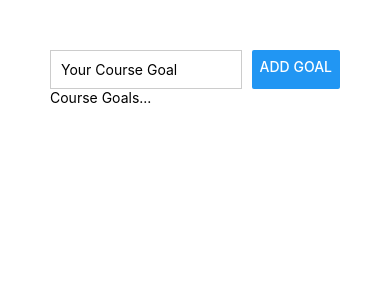
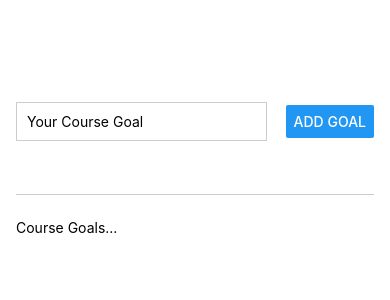
Before and after one commit to cliffgor/RNCourse, a React Native app: screen / in a window 390 px wide. Shown: the top 300 px of the page. Built offline with nearby package versions, Linux system fonts and the light colour scheme.

Commit message:
Add flex and few design attributes to the app, also add state to show what is being entered into the text input to show on the console when the onPress handler is passed clicking the button

```diff
--- a/App.js
+++ b/App.js
@@ -1,13 +1,26 @@
 import { Button, StyleSheet, Text, TextInput, View } from 'react-native';
 
+import {useState} from 'react';
+
 export default function App() {
+  const [enteredGoal, setEnteredGoal] = useState('');
+
+  function goalInputHandler(enteredText) {
+    setEnteredGoal(enteredText);
+  }
+
+  function addGoalHandler() {
+    console.log(enteredGoal);
+   }
+
+
   return (
     <View style={styles.appContainer}>
       <View style={styles.inputContainer}>
-        <TextInput style={styles.textInput} placeholder='Your Course Goal' />
-        <Button title='Add Goal' />
+        <TextInput style={styles.textInput} placeholder='Your Course Goal' onChangeText={goalInputHandler} />
+        <Button title='Add Goal' onPress={addGoalHandler} />
       </View>
-      <View>
+      <View style={styles.goalsContainer}>
         <Text>Course Goals...</Text>
       </View>
     </View>
@@ -16,17 +29,27 @@ export default function App() {
 
 const styles = StyleSheet.create({
   appContainer: {
-    padding: 50
+    flex: 1,
+    padding: 50,
+    paddingHorizontal: 16,
   },
   inputContainer: {
+    flex: 1,
     flexDirection: 'row',
     justifyContent: 'space-between',
+    alignItems: 'center',
+    marginBottom: 24,
+    borderBottomWidth: 1,
+    borderColor: '#cccccc'
   },
   textInput: {
     borderWidth: 1,
     borderColor: '#cccccc',
-    width: '80%',
+    width: '70%',
     marginRight: 10,
     padding: 10
+  },
+  goalsContainer: {
+    flex: 4,
   }
 });
```
